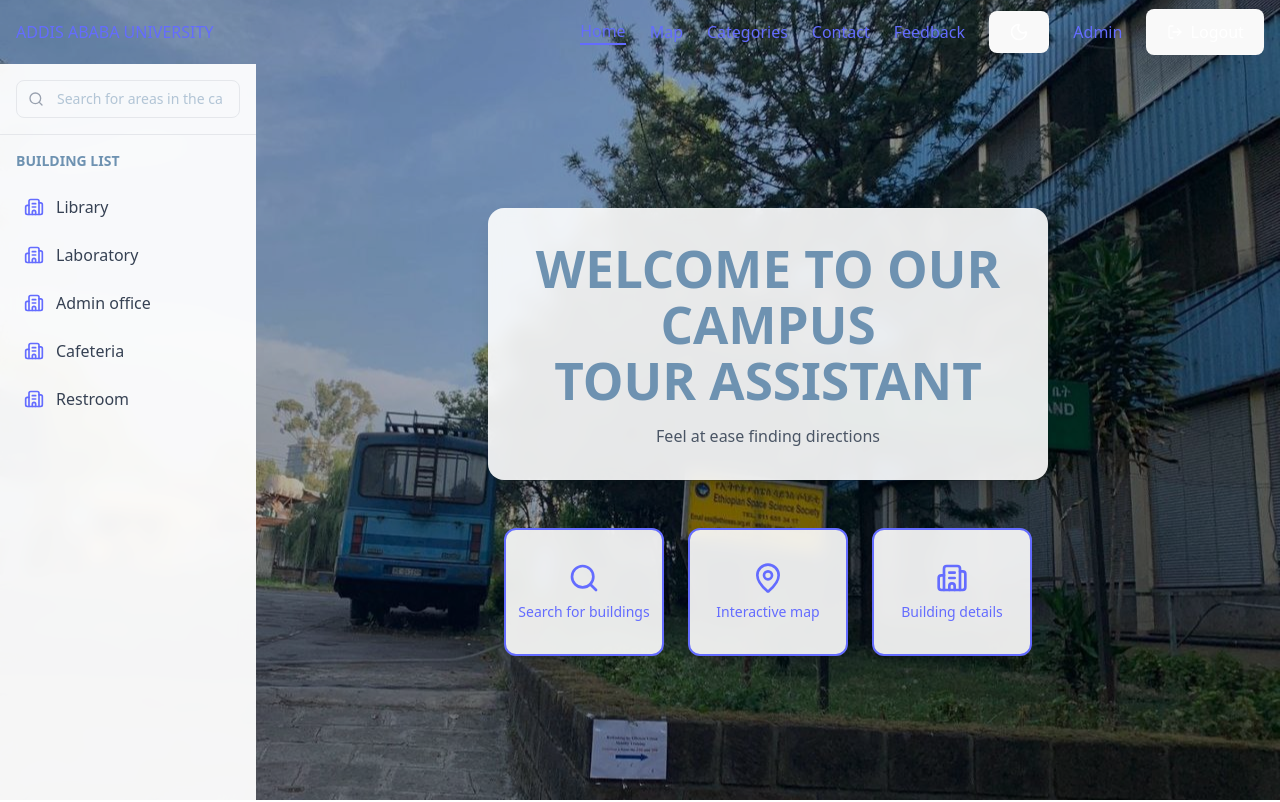
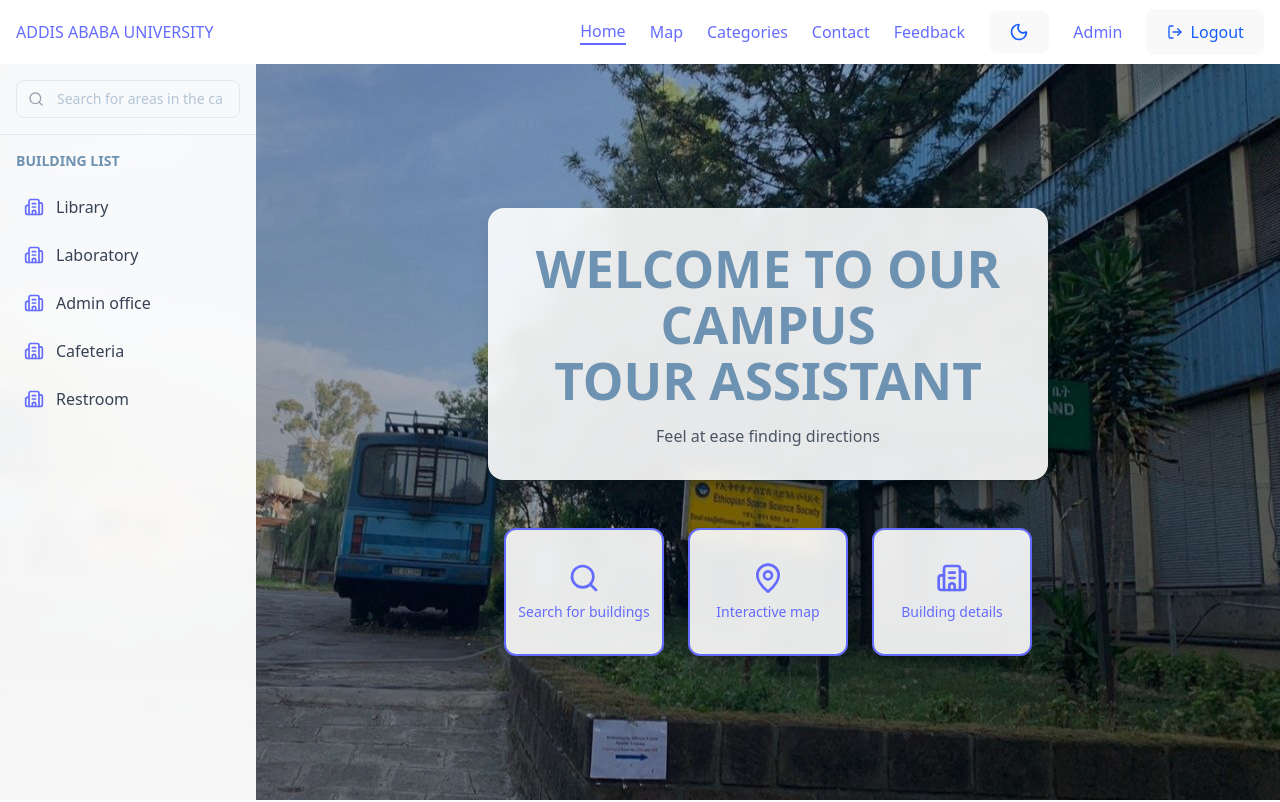
Before and after one commit to Anania-G16/Campus-Tour-Assistant, a React (Vite) app in the folder campus-tour-ui/: page / in a window 1280 px wide. Shown: the top 802 px of the page. Built offline with nearby package versions, Linux system fonts and the light colour scheme.

Commit message:
fix: pin navbar to top and refine responsive interactions

```diff
--- a/campus-tour-ui/src/components/navBar.jsx
+++ b/campus-tour-ui/src/components/navBar.jsx
@@ -23,11 +23,11 @@ export default function Navbar({ isAuthenticated, setIsAuthenticated }) {
   };
 
   return (
-    <nav className="bg-primary-700 sticky top-0 z-50">
+    <nav className={`${darkMode ? 'bg-black text-blue-400' : 'bg-white text-blue-600'} sticky top-0 z-50`}>
       <div className="max-w-7xl mx-auto px-4 h-16 flex justify-between items-center">
 
         {/* LOGO */}
-        <Link to="/" className="text-white font-bold">
+        <Link to="/" className="text-current font-bold">
           ADDIS ABABA UNIVERSITY
         </Link>
 
@@ -39,8 +39,8 @@ export default function Navbar({ isAuthenticated, setIsAuthenticated }) {
               to={link.path}
               className={`${
                 location.pathname === link.path
-                  ? 'text-white border-b-2'
-                  : 'text-white/80'
+                  ? 'text-current border-b-2'
+                  : 'text-current/80'
               }`}
             >
               {link.name}
@@ -50,25 +50,25 @@ export default function Navbar({ isAuthenticated, setIsAuthenticated }) {
           {/* Theme Toggle */}
           <button
             onClick={toggleDarkMode}
-            className="text-white hover:text-white/80 transition-colors"
+            className="text-current hover:text-current/80 transition-colors"
             aria-label="Toggle theme"
           >
             {darkMode ? <Sun size={20} /> : <Moon size={20} />}
           </button>
 
           {!isAuthenticated ? (
-            <Link to="/login" className="flex items-center gap-2 text-white">
+            <Link to="/login" className="flex items-center gap-2 text-current">
               <Lock size={16} />
               Admin Login
             </Link>
           ) : (
             <>
-              <Link to="/admin" className="text-white font-semibold">
+              <Link to="/admin" className="text-current font-semibold">
                 Admin
               </Link>
               <button
                 onClick={handleLogout}
-                className="flex items-center gap-2 text-white"
+                className="flex items-center gap-2 text-current"
               >
                 <LogOut size={16} />
                 Logout
@@ -78,20 +78,20 @@ export default function Navbar({ isAuthenticated, setIsAuthenticated }) {
         </div>
 
         {/* MOBILE BUTTON */}
-        <button onClick={() => setIsOpen(!isOpen)} className="md:hidden text-white">
+        <button onClick={() => setIsOpen(!isOpen)} className="md:hidden text-current">
           {isOpen ? <X /> : <Menu />}
         </button>
       </div>
 
       {/* MOBILE MENU */}
       {isOpen && (
-        <div className="md:hidden bg-primary-700 p-4 space-y-3">
+        <div className={`md:hidden ${darkMode ? 'bg-black' : 'bg-white'} p-4 space-y-3`}>
           {publicLinks.map(link => (
             <Link
               key={link.path}
               to={link.path}
               onClick={() => setIsOpen(false)}
-              className="block text-white"
+              className="block text-current"
             >
               {link.name}
             </Link>
```
